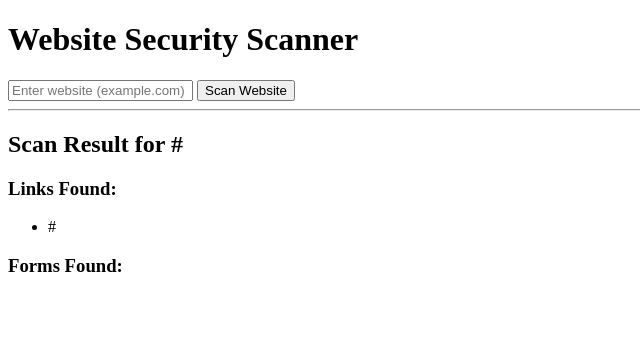
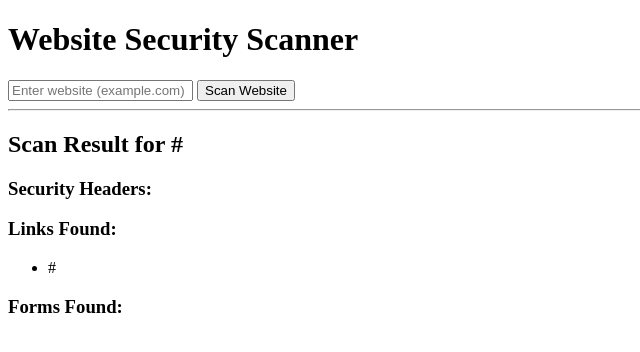
Before and after one commit to Cedric-Raichand/IC_CS_01, a Flask app: template templates/index.html in a window 1280 px wide. Shown: the top 352 px of the page, without its empty margins (0-640 px from the left). Run offline with Flask 3, Linux system fonts and the light colour scheme; the template is opened without the code that fills it: most values are stand-ins (such as "Sample title", 1, 10 or a date in 2020).

Commit message:
Display security header analysis results in scanner interface

```diff
--- a/templates/index.html
+++ b/templates/index.html
@@ -1,7 +1,5 @@
 <!DOCTYPE html>
 <html lang="en">
-
-
 <head>
     <title>Web Security Scanner</title>
 </head>
@@ -24,6 +22,13 @@
 {% else %}
 
 <h2>Scan Result for {{ result.url }}</h2>
+
+<h3>Security Headers:</h3>
+<ul>
+    {% for header, status in result.security_headers.items() %}
+    <li><strong>{{ header }}</strong> : {{ status }}</li>
+    {% endfor %}
+</ul>
 
 <h3>Links Found:</h3>
 <ul>
```
